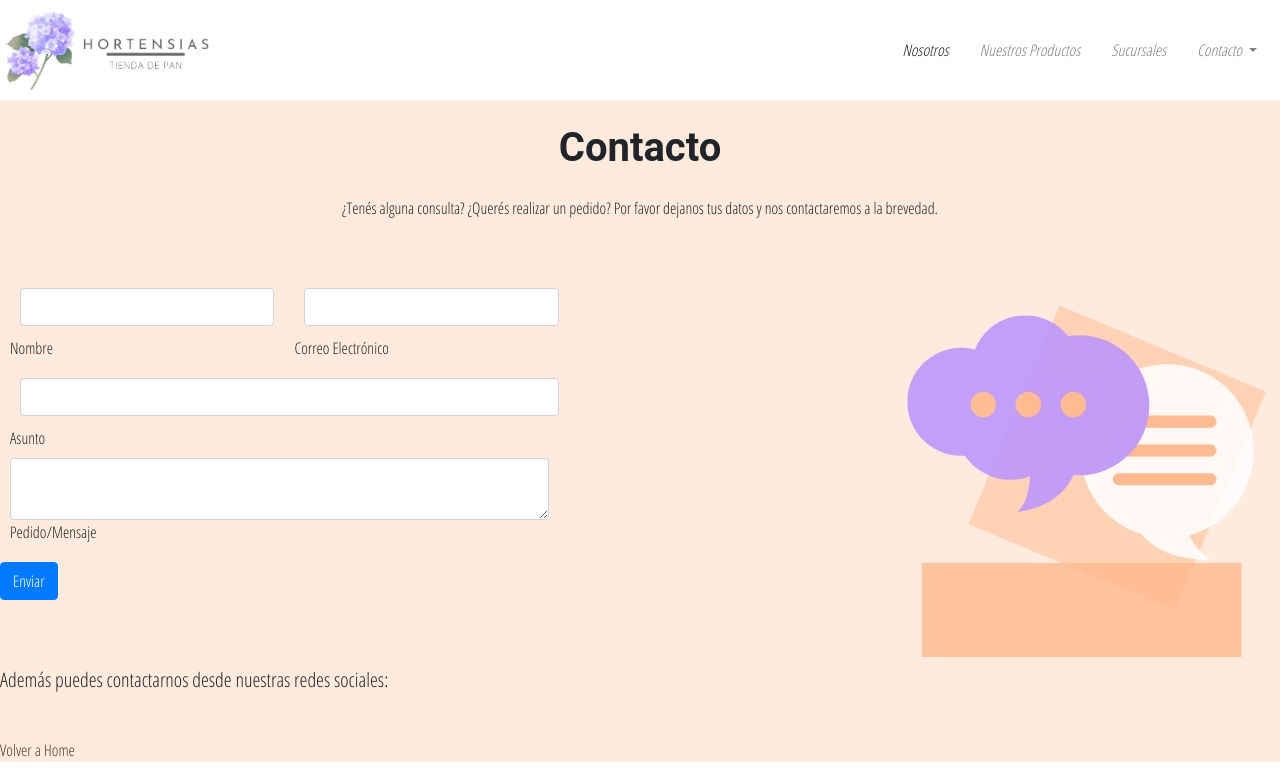
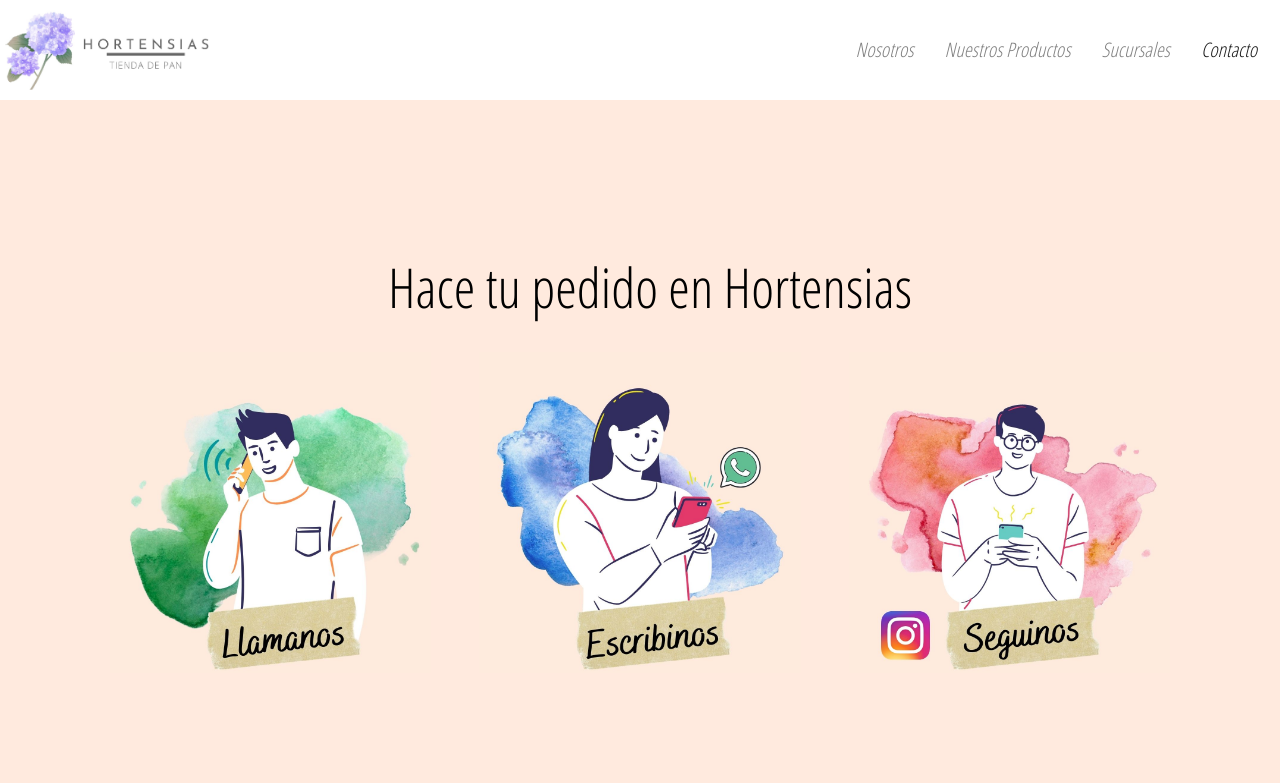
Before and after one commit to maruuaranda/hortensias, a website: page contacto.html in a window 1280 px wide. Shown: the top 783 px of the page. Drawn offline with nearby package versions, Linux system fonts and the light colour scheme.

Commit message:
Cambios de diseño

```diff
--- a/contacto.html
+++ b/contacto.html
@@ -17,13 +17,13 @@
            <!--NAVBAR BOOTSTRAP-->
            <nav class="navbar navbar-expand-lg navbar-light">
             <a class="navbar-brand" href="index.html"><img id="logo" src="img/HortensiasLogo.jpg" alt="Logo Hortensias"></a>
-            <button class="navbar-toggler" type="button" data-toggle="collapse" data-target="#navbarSupportedContent" aria-controls="navbarSupportedContent" aria-expanded="false" aria-label="Toggle navigation">
+            <button class="navbar-toggler collapsed" type="button" data-toggle="collapse" data-target="#navbarSupportedContent" aria-controls="navbarSupportedContent" aria-expanded="false" aria-label="Toggle navigation">
               <span class="navbar-toggler-icon"></span>
             </button>
 
             <div class="collapse navbar-collapse" id="navbarSupportedContent">
               <ul class="navbar-nav ml-auto">
-                <li class="nav-item active">
+                <li class="nav-item">
                   <a class="nav-link" href="nosotros.html">Nosotros <span class="sr-only">(current)</span></a>
                 </li>
                 <li class="nav-item">
@@ -32,120 +32,58 @@
                 <li class="nav-item">
                   <a class="nav-link" href="sucursales.html">Sucursales</a>
                 </li>
-                <li class="nav-item dropdown">
-                  <a class="nav-link dropdown-toggle" href="contacto.html" id="navbarDropdown" role="button" data-toggle="dropdown" aria-haspopup="true" aria-expanded="false">
-                    Contacto
-                  </a>
-                  <div class="dropdown-menu" aria-labelledby="navbarDropdown">
-                    <a class="dropdown-item" href="contacto.html">Contacto</a>
-                    <a class="dropdown-item" href="https://api.whatsapp.com/send?phone=12312312">Whatsapp</a>
-                    <a class="dropdown-item" href="https://www.instagram.com/hortensiasok/">Instagram</a>
-
-                  </div>
+                <li class="nav-item active">
+                  <a class="nav-link" href="contacto.html">Contacto</a>
                 </li>
               </ul>
 
             </div>
         </nav>
 </header>
-        <!--Formulario de Contacto-->
-        <!--Section: Contact v.2-->
-    <section class="mb-8">
 
-      <!--Section heading-->
-      <h2 class="h1-responsive font-weight-bold text-center my-4">Contacto</h2>
-      <!--Section description-->
-      <p class="text-center w-responsive mx-auto mb-5">¿Tenés alguna consulta? ¿Querés realizar un pedido? Por favor dejanos tus datos y nos contactaremos a la brevedad.</p>
 
-      <div class="row">
+  <div class="container my-5 py-5 z-depth-1">
 
-          <!--Grid column-->
-          <div class="col-md-8 mb-md-0 mb-5">
-              <form id="contact-form" name="contact-form" action="mail.php" method="POST">
 
-                  <!--Grid row-->
-                  <div class="row">
+    <!--Section: Content-->
+    <section class="text-center">
 
-                      <!--Grid column-->
-                      <div class="col-md-4">
-                          <div class="md-form mb-0">
-                              <input type="text" id="name" name="name" class="form-control">
-                              <label for="name" class="">Nombre</label>
+      <h1 class="mb-4 pt-5 pb-2">Hace tu pedido en Hortensias</h1>
+
+      <div class="row mx-3">
+        <div class="col-md-4 px-4 mb-4">
+
+          <div class="view">
+            <a href="tel:+541134319653"><img class="homeImg" src="img/callus2.jpg" alt="Llamanos" class="img-fluid">
+            </a>
           </div>
-                      </div>
-                      <!--Grid column-->
-
-                      <!--Grid column-->
-                      <div class="col-md-4">
-                          <div class="md-form mb-0">
-                              <input type="text" id="email" name="email" class="form-control">
-                              <label for="email" class="">Correo Electrónico</label>
-                          </div>
-                      </div>
-                      <!--Grid column-->
 
         </div>
-                  <!--Grid row-->
+       <div class="col-md-4 px-4 mb-4">
 
-                  <!--Grid row-->
-                  <div class="row">
-                      <div class="col-md-8">
-                          <div class="md-form mb-0">
-                              <input type="text" id="subject" name="subject" class="form-control">
-                              <label for="subject" class="">Asunto</label>
+          <div class="view">
+            <a href="https://api.whatsapp.com/send?phone=12312312">
+              <img class="homeImg" src="img/textus2.jpg" alt="Escribinos" class="img-fluid">
+            </a>
           </div>
+
         </div>
-                  </div>
-                  <!--Grid row-->
+        <div class="col-md-4 px-4 mb-4">
 
-                  <!--Grid row-->
-                  <div class="row">
-
-                      <!--Grid column-->
-                      <div class="col-md-8">
-
-                          <div class="md-form">
-                              <textarea type="text" id="message" name="message" rows="2" class="form-control md-textarea"></textarea>
-                              <label for="message">Pedido/Mensaje</label>
+          <div class="view">
+            <a href="https://www.instagram.com/hortensiasok/">
+              <img class="homeImg" src="img/followus.jpg" alt="Seguinos en Instagram" class="img-fluid">
+            </a>
           </div>
 
         </div>
       </div>
-                  <!--Grid row-->
 
-              </form>
+    </section>
+    <!--Section: Content-->
 
-              <div class="text-center text-md-left">
-                  <a class="btn btn-primary" onclick="document.getElementById('contact-form').submit();">Enviar</a>
-              </div>
-              <div class="status"></div>
 
   </div>
-          <!--Grid column-->
-
-          <!--Grid column-->
-          <div class="col-md-2 text-center">
-              <img class="formImg"src="img/contact-us.jpg" alt="Dibujo conversación">
-          </div>
-          <!--Grid column-->
-          <div class="col-md-8">
-            <h5>Además puedes contactarnos desde nuestras redes sociales:</h5>
-                <!--Facebook-->
-                <button type="button" class="btn btn-fb" onclick="window.location.href='https://m.facebook.com/Hortensias-Tienda-de-Pan-106933464350508/';"><i class="fab fa-facebook-f"></i></button>
-                <!--Instagram-->
-                <button type="button" class="btn btn-ins"><i class="fab fa-instagram"></i></button>
-                <!--WhatsApp-->
-                <button type="button" class="btn btn-whatsapp"><i class="fab fa-whatsapp pr-1"></i></button>
-            </div>
-
-      </div>
-
-    </section>
-    <!--Section: Contact v.2-->
-
-            <!-- Redes Sociales-->
-
-
 
                 <div class="Home">
                     <a href="index.html">Volver a Home</a>
--- a/package.json
+++ b/package.json
@@ -10,6 +10,7 @@
   "author": "",
   "license": "ISC",
   "dependencies": {
+    "cross-env": "^7.0.3",
     "node-sass": "^5.0.0",
     "nodemon": "^2.0.6"
   },
--- a/scss/estilo.scss
+++ b/scss/estilo.scss
@@ -15,6 +15,7 @@ header{
 p {
     font-family: 'Open Sans Condensed', sans-serif;
     margin: 10px;
+    font-size: 25px;
 }
 form{
     @extend p;
@@ -31,6 +32,7 @@ h1 {
     margin: $text-margin;
     color: $font-color;
     width: 100%;
+    font-size: 55px;
 
 
 }
@@ -58,7 +60,7 @@ footer{
     font-style: italic;
     color: $colorN3;
     background-color: $colorN4;
-    height: 100px;
+    height: 10%;
 
 
 }
@@ -107,7 +109,15 @@ body{
     animation-name: aparecer;
 }
 
-
+.Home{
+    padding: 30px;
+}
+.text-warning{
+    color: $colorN6;
+}
+.btn{
+    font-size: 25px;
+}
 
 .container{
     padding-left: 0px;
```
Also changed, not shown: index.html (+3 -8 lines), nosotros.html (+4 -10 lines), nuestrosProductos.html (+4 -10 lines), sucursales.html (+4 -10 lines), css/style.css, img/callus2.jpg (added), img/followus.jpg (added), img/textus2.jpg (added), 1 other file. Lines whose indentation alone changed are shown as unchanged.
